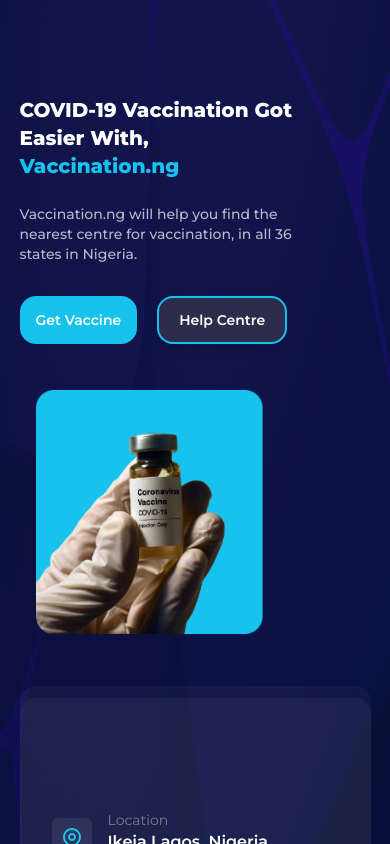
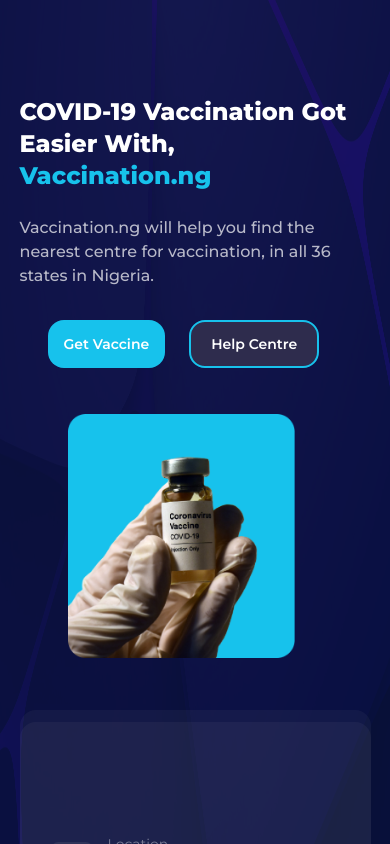
Before and after one commit to gyanendra19/Ansmake, a React (Vite) app: page / in a window 390 px wide. Shown: the top 844 px of the page. Built offline with nearby package versions, Linux system fonts and the light colour scheme.

Commit message:
third commit

```diff
--- a/src/components/BodyPartOne/index.tsx
+++ b/src/components/BodyPartOne/index.tsx
@@ -26,30 +26,30 @@
         <section className='w-full h-fit relative'>
             <div className='before:absolute before:bg-[#0B153C] before:z-[-1] before:h-full before:w-full before:opacity-80'></div>
             <div className='w-full md:h-[900px] h-[1000px] absolute z-[-10]'>
-                <img className='h-full' src='public/vaccine-bg.jpeg' alt="" />
+                <img className='h-full' src='/vaccine-bg.jpeg' alt="" />
             </div>
 
             <div className='py-14 w-full'>
                 <div className='w-[90%] mx-auto'>
                     <div className='md:flex justify-between'>
                         <div className='basis-3/5'>
-                            <div className='w-[80%] md:mt-20 mt-10'>
-                                <p className='md:text-5xl text-xl font-extrabold text-white'>COVID-19 Vaccination Got Easier With,</p>
-                                <span className='text-[#17C2EC] font-extrabold md:text-5xl text-xl'>Vaccination.ng</span>
+                            <div className='md:w-[80%] md:mt-20 mt-10'>
+                                <p className='md:text-5xl text-2xl font-extrabold text-white'>COVID-19 Vaccination Got Easier With,</p>
+                                <span className='text-[#17C2EC] font-extrabold md:text-5xl text-2xl'>Vaccination.ng</span>
 
-                                <p className='md:mt-12 mt-6 opacity-70 text-white md:leading-7 md:text-2xl text-sm font-medium'>Vaccination.ng will help you find the nearest
+                                <p className='md:mt-12 mt-6 opacity-70 text-white md:leading-7 md:text-2xl text-md font-medium'>Vaccination.ng will help you find the nearest
                                     centre for vaccination, in all 36 states in Nigeria.</p>
 
-                                <div className="flex md:mt-12 mt-8 gap-5">
+                                <div className="flex md:mt-12 mt-8 gap-6 ml-7 md:ml-0">
                                     <button className='whitespace-nowrap px-4 md:py-2 py-3 md:text-xl text-sm bg-[#17C2EC] text-white font-semibold rounded-[16px]'>Get Vaccine</button>
-                                    <button className='px-5 whitespace-nowrap md:text-xl py-3 bg-[#2e2c4d] border-2 border-[#17C2EC] text-white font-semibold text-sm rounded-[16px] drop-shadow-md'>Help Centre</button>
+                                    <button className='px-5 whitespace-nowrap md:text-xl py-3 bg-[#2e2c4d] border-2 border-[#17C2EC] text-white font-semibold text-sm rounded-[16px] '>Help Centre</button>
                                 </div>
                             </div>
                         </div>
 
 
-                        <div className='mt-10 md:mt-0 ml-4 md:ml-0'>
-                            <img className='h-[250px] md:h-full' src="public/vaccine.png" alt="" />
+                        <div className='mt-10 md:mt-0 ml-12 md:ml-0'>
+                            <img className='h-[250px] md:h-full' src="/vaccine.png" alt="" />
                         </div>
                     </div>
 
--- a/src/components/BodyPartTwo/index.tsx
+++ b/src/components/BodyPartTwo/index.tsx
@@ -6,7 +6,7 @@
     <section className='w-full h-fit relative'>
       <div className='before:absolute before:bg-[#0B153C] before:z-[-1] before:h-full before:w-full before:opacity-80'></div>
       <div className='w-full h-[390px] absolute z-[-10]'>
-        <img className='h-full w-full' src='public/vaccine-bg.jpeg' alt="" />
+        <img className='h-full w-full' src='/vaccine-bg.jpeg' alt="" />
       </div>
 
       <div className='py-16 w-full'>
```
